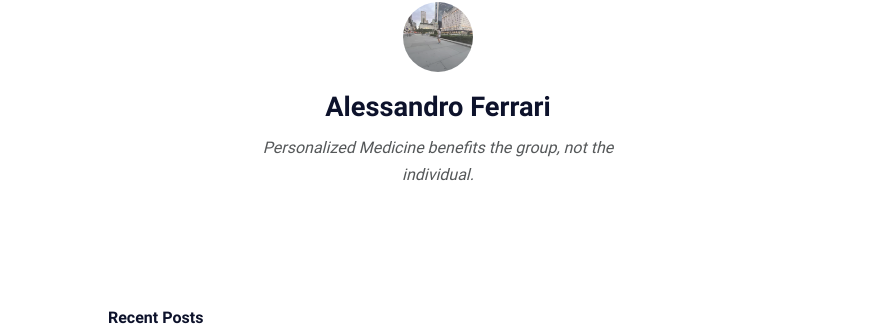
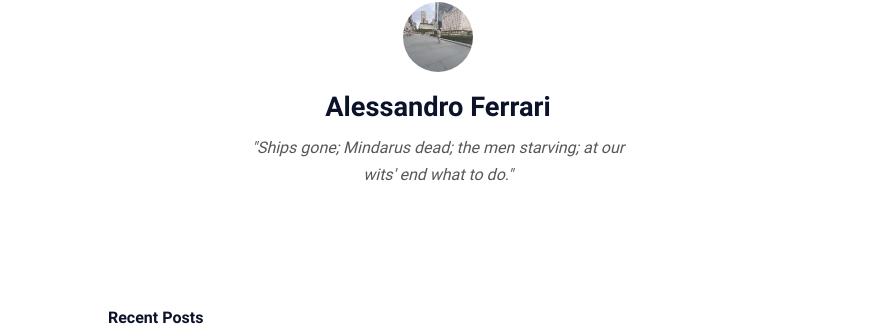
Before and after one commit to Ferryistaken/website, a Jekyll site: the page built from blog/index.md, in a window 1280 px wide. Shown: the part 165-495 px from the top of the page, without its empty margins (202-1077 px from the left). Built offline with Jekyll 4.4.1, drawn with Linux system fonts in a browser that asks for light colours.

Commit message:
new quote

```diff
--- a/_config.yml
+++ b/_config.yml
@@ -13,7 +13,7 @@ mode: light
 author:
   name: Alessandro Ferrari # author name
   bio: >- # tell to the world
-    <i>Personalized Medicine benefits the group, not the individual.</i>
+    <i>"Ships gone; Mindarus dead; the men starving; at our wits' end what to do."</i>
   username: ferry # author username
   github: Ferryistaken
   twitter: BioAlessandro
--- a/_posts/lily58-build-guide-and-review/2020-07-20-lily58-build-guide-and-review.markdown
+++ b/_posts/lily58-build-guide-and-review/2020-07-20-lily58-build-guide-and-review.markdown
@@ -71,7 +71,7 @@ I decided to go for the [DSA "Beyond"](https://pimpmykeyboard.com/dsa-beyond-key
 
 ## Building the keyboard
 Soldering and screwing everything together took me about 6 hours total, which I think is pretty good given the result, and that it was *my first "big" project that involved soldering*.
-{% include lazyload.html image_src="/assets/posts/lily58-build-guide-and-review/timelapse.gif" image_alt="Build timelapse" image_title="Lily58 Pro Build Timelapse" %}
+{% include lazyload.html image_src="https://i.imgur.com/4DN1X8J.mp4" image_alt="Build timelapse" image_title="Lily58 Pro Build Timelapse" %}
 *Soldering Timelapse w/ my father*
 This timelapse *only* shows soldering the [diodes](https://en.wikipedia.org/wiki/Diode) on 1 side.
 
```
Also changed, not shown: assets/img/work_experiences/biocentis.svg (added).
